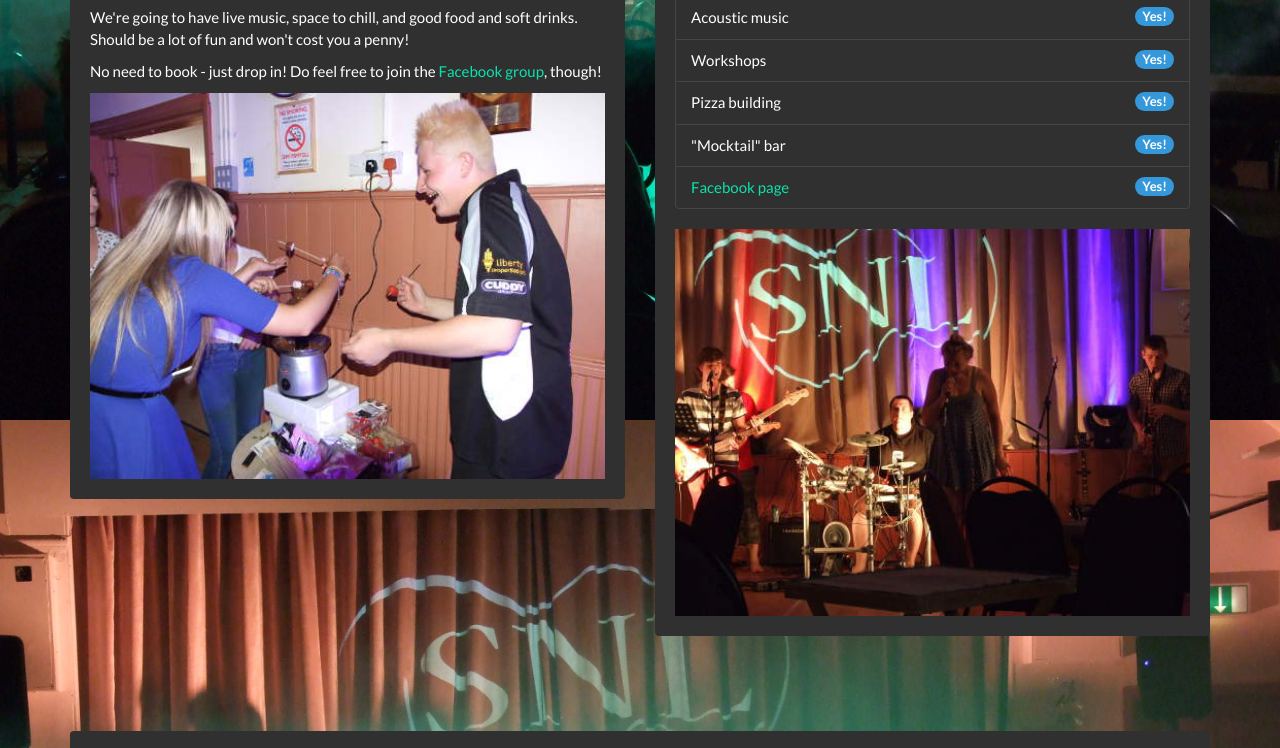
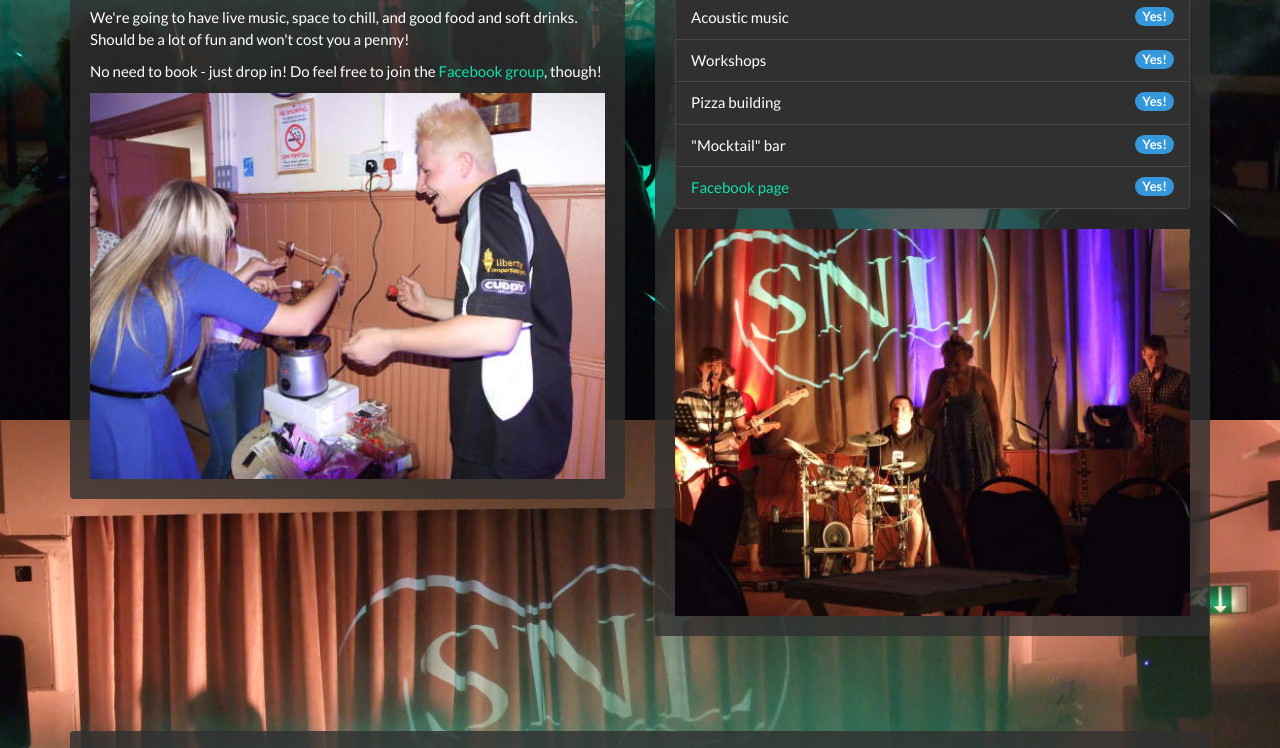
Before and after one commit to gavD/snlpeterston, a website: page index.html in a window 1280 px wide. Shown: the part 540-1288 px from the top of the page. Drawn offline with nearby package versions, Linux system fonts and the light colour scheme.

Commit message:
Semi transparent blocks

```diff
--- a/index.html
+++ b/index.html
@@ -37,6 +37,9 @@
 		}
 		img.past {
 			width: 100%;
+		}
+		.well, .jumbotron {
+			background-color: rgba(48, 48, 48, 0.8)
 		}
     </style>
 
```
